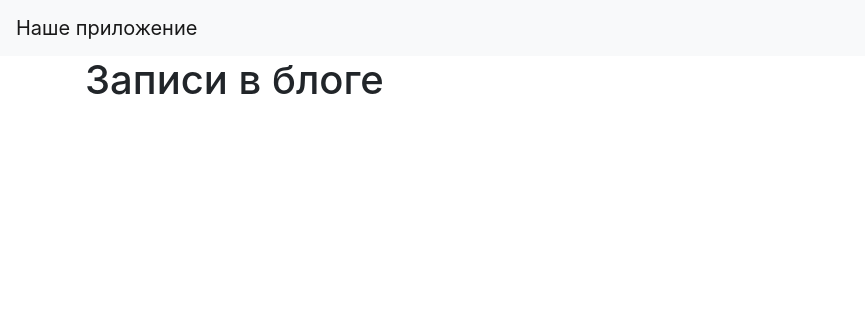
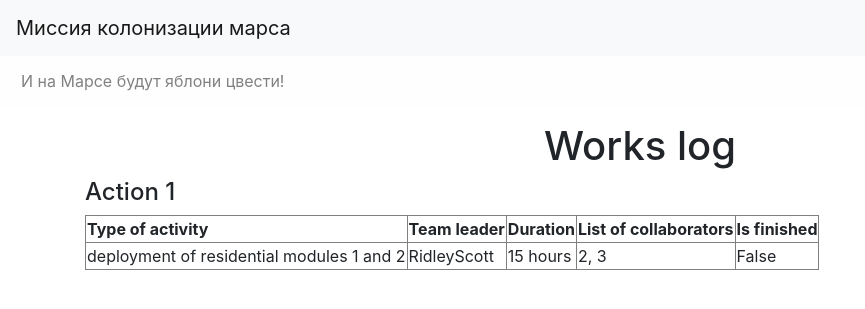
Before and after one commit to Tr1Ton4ik/flask, a Flask app: page / in a window 1280 px wide. Shown: the top 309 px of the page, without its empty margins (0-865 px from the left). Run offline with Flask 3, Linux system fonts and the light colour scheme; data that the repository does not hold is empty; parts of the project's set-up code (start-up, migrations or seed data) failed here and were passed over; some libraries are stand-ins or nearby versions.

Commit message:
Журнал работ

```diff
--- a/data/__all_models.py
+++ b/data/__all_models.py
@@ -1,2 +1,2 @@
 from . import users
-from . import news
+from . import jobs
--- a/data/db_session.py
+++ b/data/db_session.py
@@ -1,9 +1,8 @@
 import sqlalchemy as sa
 import sqlalchemy.orm as orm
 from sqlalchemy.orm import Session
-import sqlalchemy.ext.declarative as dec
 
-SqlAlchemyBase = dec.declarative_base()
+SqlAlchemyBase = orm.declarative_base()
 
 __factory = None
 
--- a/main.py
+++ b/main.py
@@ -1,10 +1,9 @@
-import datetime
-from flask import redirect
+from flask import Flask, render_template, redirect
 
-from flask import Flask, render_template
+from data.jobs import Jobs
+from data.users import User
+
 from data import db_session
-from data.news import News
-from data.users import User
 from forms.user import RegisterForm
 
 app = Flask(__name__)
@@ -14,8 +13,9 @@ app.config['SECRET_KEY'] = 'yandexlyceum_secret_key'
 @app.route("/")
 def index():
     db_sess = db_session.create_session()
-    news = db_sess.query(News).filter(News.is_private != True)
-    return render_template("index.html", news=news)
+    jobs = db_sess.query(Jobs)
+    users = db_sess.query(User)
+    return render_template("index.html", users=users, jobs=jobs)
 
 
 @app.route('/register', methods=['GET', 'POST'])
@@ -44,8 +44,28 @@ def reqister():
 
 
 def main():
-    db_session.global_init("db/blogs.db")
+    db_session.global_init("db/mars_explorer.db")
     app.run()
+    user = User()
+    user.surname = "Scott"
+    user.name = "Ridley"
+    user.age = 21
+    user.position = "captain"
+    user.speciality = "research engineer"
+    user.address = "module_1"
+    user.email = "scott_chief@mars.org"
+    user.hashed_password = "cap"
+    db_sess = db_session.create_session()
+    db_sess.add(user)
+    db_sess.commit()
+    job = Jobs()
+    job.team_leader = 1
+    job.job = 'deployment of residential modules 1 and 2'
+    job.work_size = 15
+    job.collaborators = '2, 3'
+    job.is_finished = False
+    db_sess.add(job)
+    db_sess.commit()
 
 
 if __name__ == '__main__':
--- a/templates/base.html
+++ b/templates/base.html
@@ -7,15 +7,19 @@
           href="https://stackpath.bootstrapcdn.com/bootstrap/4.4.1/css/bootstrap.min.css"
           integrity="sha384-Vkoo8x4CGsO3+Hhxv8T/Q5PaXtkKtu6ug5TOeNV6gBiFeWPGFN9MuhOf23Q9Ifjh"
           crossorigin="anonymous">
-    <title>{{title}}</title>
+    <title> {{ title }}</title>
 </head>
 <body>
 <header>
     <nav class="navbar navbar-light bg-light">
-        <a class="navbar-brand" href="#">Наше приложение</a>
+        <a class="navbar-brand" href="#">Миссия колонизации марса</a>
     </nav>
 </header>
 <!-- Begin page content -->
+<div class="alert alert-light" role="alert">
+  И на Марсе будут яблони цвести!
+</div>
+
 <main role="main" class="container">
     {% block content %}{% endblock %}
 </main>
--- a/templates/index.html
+++ b/templates/index.html
@@ -1,16 +1,30 @@
 {% extends "base.html" %}
 
 {% block content %}
-<h1>Записи в блоге</h1>
-{% for item in news%}
-<div class="col-md6 border rounded">
-    <h2>{{item.title}}</h2>
-    <div>
-        {{item.content}}
-    </div>
-    <div>
-        Автор - {{item.user.name}}, Дата написания - {{item.created_date}}
-    </div>
-</div>
+<h1>
+    <center>Works log</center>
+</h1>
+{% for item in jobs%}
+<h4>Action {{loop.index}}</h4>
+<table border="1">
+    <thead>
+        <tr>
+        <th>Type of activity</th>
+        <th>Team leader</th>
+        <th>Duration</th>
+        <th>List of collaborators</th>
+        <th>Is finished</th>
+        </tr>
+        </thead>
+    <tbody>
+        <tr>
+            <td>{{item.job}}</td>
+            <td>{{users[loop.index0].name}}{{users[loop.index0].surname}}</td>
+            <td>{{item.work_size}} hours</td>
+            <td>{{item.collaborators}}</td>
+            <td>{{item.is_finished}}</td>
+        </tr>
+    </tbody>
+</table>
 {% endfor %}
 {% endblock %}
```
Also changed, not shown: data/category.py (added, +18 -0 lines), data/jobs.py (added, +16 -0 lines), data/users.py (+13 -14 lines), forms/news.py (added, +11 -0 lines), db/mars_explorer.db (added).
